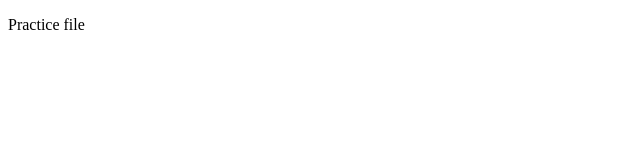
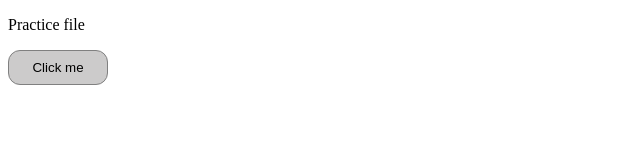
Before and after one commit to ShaikhYaseen01/Prac3, a plain HTML site: page index.html in a window 1280 px wide. Shown: the whole page, without its empty margins (0-640 px from the left). Drawn offline with Linux system fonts and the light colour scheme.

Commit message:
added button

```diff
--- a/index.html
+++ b/index.html
@@ -4,8 +4,24 @@
     <meta charset="UTF-8">
     <meta name="viewport" content="width=device-width, initial-scale=1.0">
     <title>Document</title>
+    <style>
+        button{
+            height: 35px;
+            width: 100px;
+            border-radius: 12px;
+            border: 1px solid gray;
+            background-color: rgb(204, 203, 203);
+        }
+    </style>
 </head>
 <body>
     <p>Practice file</p>
+    <button onclick="handleClick(event)" >Click me </button>
+
+    <script>
+        function handleClick(e){
+            console.log(e.target.value)
+        }
+    </script>
 </body>
 </html>
```
